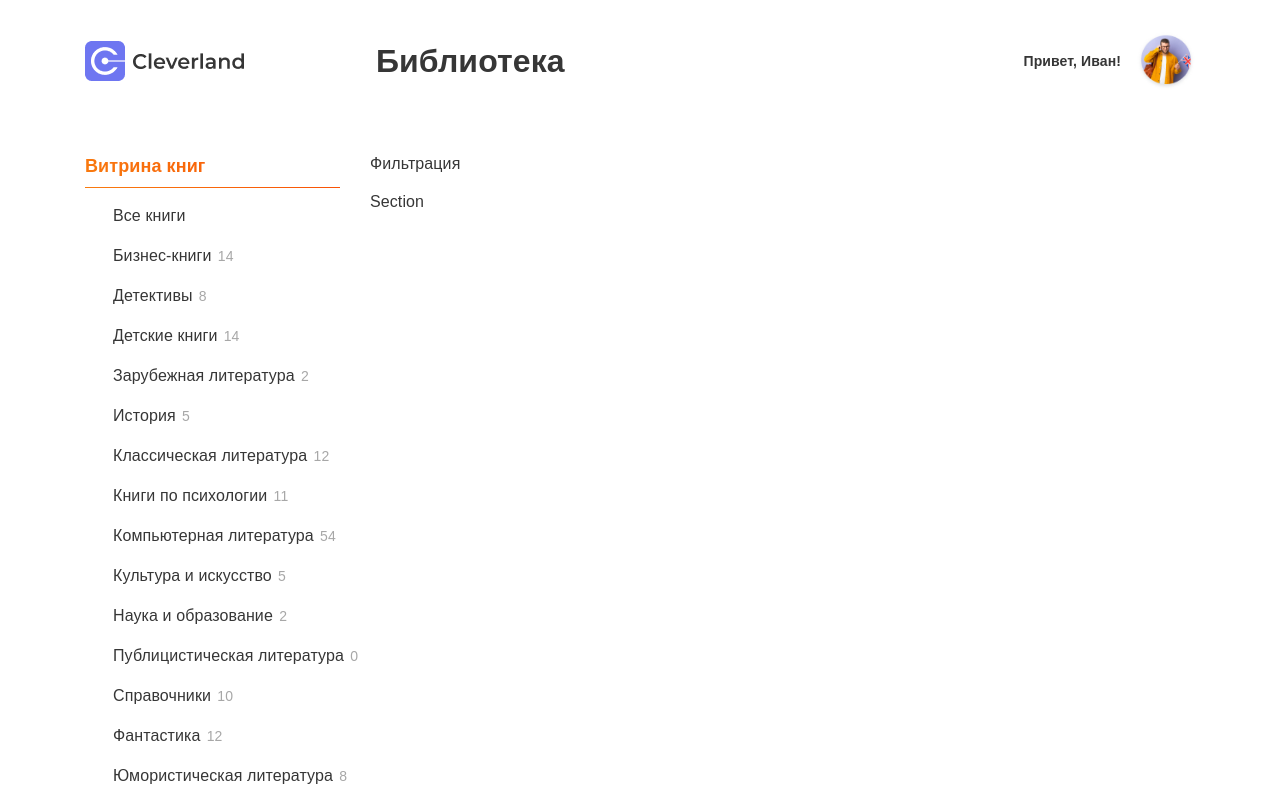
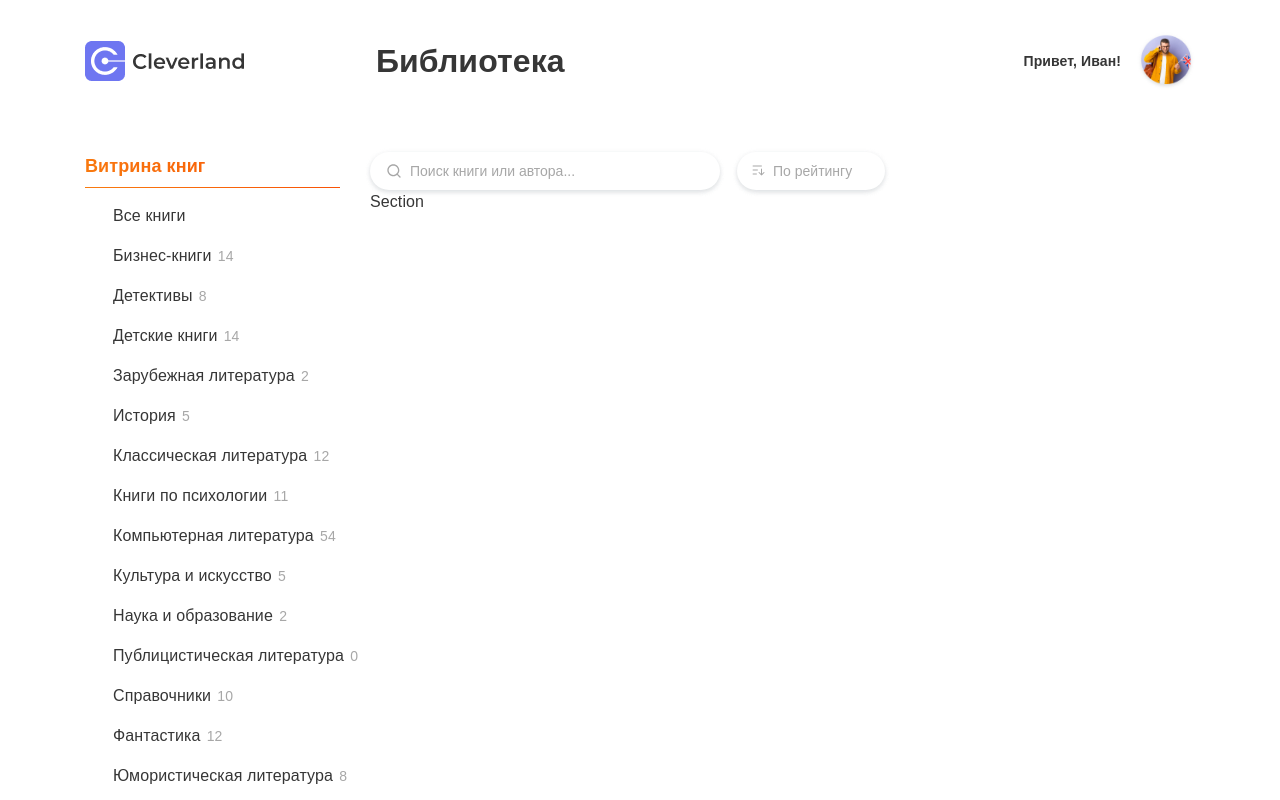
Before and after one commit to skif-cezar/sprint1-skif-cezar, a React (Create React App) app: page / in a window 1280 px wide. Shown: the top 800 px of the page. Built offline with nearby package versions, Linux system fonts and the light colour scheme.

Commit message:
feat: add search/add filter button

```diff
--- a/src/app/MenuList.json
+++ b/src/app/MenuList.json
@@ -1,76 +1,91 @@
 [
    {
       "id": 1,
-      "title": "Все книги"
+      "title": "Все книги",
+      "url": "all"
    },
    {
       "id": 2,
       "title": "Бизнес-книги",
-      "amount": 14
+      "amount": 14,
+      "url": "business"
    },
    {
       "id": 3,
       "title": "Детективы",
-      "amount": 8
+      "amount": 8,
+      "url": "detectives"
    },
    {
       "id": 4,
       "title": "Детские книги",
-      "amount": 14
+      "amount": 14,
+      "url": "children"
    },
    {
       "id": 5,
       "title": "Зарубежная литература",
-      "amount": 2
+      "amount": 2,
+      "url": "foreign"
    },
    {
       "id": 6,
       "title": "История",
-      "amount": 5
+      "amount": 5,
+      "url": "history"
    },
    {
       "id": 7,
       "title": "Классическая литература",
-      "amount": 12
+      "amount": 12,
+      "url": "classical"
    },
    {
       "id": 8,
       "title": "Книги по психологии",
-      "amount": 11
+      "amount": 11,
+      "url": "psychology"
    },
    {
       "id": 9,
       "title": "Компьютерная литература",
-      "amount": 54
+      "amount": 54,
+      "url": "computer"
    },
    {
       "id": 10,
       "title": "Культура и искусство",
-      "amount": 5
+      "amount": 5,
+      "url": "art"
    },
    {
       "id": 11,
       "title": "Наука и образование",
-      "amount": 2
+      "amount": 2,
+      "url": "science"
    },
    {
       "id": 12,
       "title": "Публицистическая литература",
-      "amount": 0
+      "amount": 0,
+      "url": "journalistic"
    },
    {
       "id": 13,
       "title": "Справочники",
-      "amount": 10
+      "amount": 10,
+      "url": "directory"
    },
    {
       "id": 14,
       "title": "Фантастика",
-      "amount": 12
+      "amount": 12,
+      "url": "fantasy"
    },
    {
       "id": 15,
       "title": "Юмористическая литература",
-      "amount": 8
+      "amount": 8,
+      "url": "humorous"
    }
 ]
--- /dev/null
+++ b/src/app/components/filter/FilterButton.module.scss
@@ -0,0 +1,24 @@
+.button {
+  width: 148px;
+  height: 38px;
+  margin-left: 17px;
+  background: #ffffff;
+  box-shadow: 0px 2px 4px rgba(191, 196, 201, 0.2), 0px 3px 4px rgba(191, 196, 201, 0.18),
+    0px 1px 5px rgba(191, 196, 201, 0.24);
+  border-radius: 30px;
+  font-weight: 400;
+  font-size: 0.875rem;
+  line-height: 1.125rem;
+  font-weight: 400;
+  color: #a7a7a7;
+  border: none;
+  text-align: left;
+  cursor: pointer;
+}
+.button::before {
+  content: url('../../../resources/icon-sort-ascending.svg');
+  width: 16зpx;
+  height: 16px;
+  margin-left: 15px;
+  padding-right: 8px;
+}
--- /dev/null
+++ b/src/app/components/filter/FilterButton.tsx
@@ -0,0 +1,17 @@
+import React from 'react';
+import clsx from 'clsx';
+
+import styles from 'src/app/components/filter/FilterButton.module.scss';
+
+/**
+ * Filter button component
+ */
+export const FilterButton: React.FC = () => {
+  const BUTTON_STYLES = clsx(styles.button);
+
+  return (
+    <button className={BUTTON_STYLES} type='submit'>
+      По рейтингу
+    </button>
+  );
+};
--- a/src/app/components/menu/Menu.tsx
+++ b/src/app/components/menu/Menu.tsx
@@ -6,6 +6,16 @@ import { TERMS_PAGE_URL } from 'src/app/logic/pages/terms/Terms';
 import MenuListDTO from 'src/app/MenuList.json';
 
 import styles from 'src/app/components/menu/Menu.module.scss';
+
+/**
+ * Interface data
+ */
+interface MenuListInterface {
+  id: number;
+  title: string;
+  amount?: number;
+  url: string;
+}
 
 /**
  * Menu component
@@ -29,9 +39,9 @@ export const Menu: React.FC = () => {
         </li>
         <ul className={SUB_LIST_STYLES}>
           {MenuListDTO &&
-            MenuListDTO.map((list) => (
+            MenuListDTO.map((list: MenuListInterface) => (
               <li key={list.id} className={SUB_ITEM_STYLES}>
-                <NavLink to='/' className={SUB_LINK_STYLES}>
+                <NavLink to={`/books/${list.url}`} className={SUB_LINK_STYLES}>
                   <span>{list.title}</span>&nbsp;<small>{list.amount}</small>
                 </NavLink>
               </li>
--- a/src/app/components/navigation/Navigation.module.scss
+++ b/src/app/components/navigation/Navigation.module.scss
@@ -1,4 +1,6 @@
 .navigation {
   margin-top: 62px;
   grid-area: navigation;
+  display: flex;
+  flex-direction: row;
 }
--- a/src/app/components/navigation/Navigation.tsx
+++ b/src/app/components/navigation/Navigation.tsx
@@ -1,5 +1,7 @@
 import React from 'react';
 import clsx from 'clsx';
+import { FilterButton } from 'src/app/components/filter/FilterButton';
+import { Search } from 'src/app/components/search/Search';
 
 import styles from 'src/app/components/navigation/Navigation.module.scss';
 
@@ -9,5 +11,10 @@ import styles from 'src/app/components/navigation/Navigation.module.scss';
 export const Navigation: React.FC = () => {
   const NAVIGATION_STYLES = clsx(styles.navigation);
 
-  return <div className={NAVIGATION_STYLES}>Фильтрация</div>;
+  return (
+    <div className={NAVIGATION_STYLES}>
+      <Search />
+      <FilterButton />
+    </div>
+  );
 };
--- /dev/null
+++ b/src/app/components/search/Search.module.scss
@@ -0,0 +1,36 @@
+.search {
+  position: relative;
+  width: 350px;
+}
+
+.search_input {
+  width: 100%;
+  height: 38px;
+  padding: 10px 0px 10px 40px;
+  background: #ffffff;
+  box-shadow: 0px 2px 4px rgba(191, 196, 201, 0.2), 0px 3px 4px rgba(191, 196, 201, 0.18),
+    0px 1px 5px rgba(191, 196, 201, 0.24);
+  border-radius: 599px;
+  font-weight: 400;
+  font-size: 0.875rem;
+  line-height: 1.125rem;
+  border: none;
+}
+
+.search_input::placeholder {
+  color: #a7a7a7;
+}
+
+.search_button {
+  top: 11px;
+  left: 16px;
+  position: absolute;
+  text-indent: -999px;
+  overflow: hidden;
+  width: 16px;
+  height: 16px;
+  border: 1px solid transparent;
+  border-radius: inherit;
+  background: transparent url('../../../resources/icon-action.svg') no-repeat center;
+  cursor: pointer;
+}
--- /dev/null
+++ b/src/app/components/search/Search.tsx
@@ -0,0 +1,22 @@
+import React from 'react';
+import clsx from 'clsx';
+
+import styles from 'src/app/components/search/Search.module.scss';
+
+/**
+ * Search component
+ */
+export const Search: React.FC = () => {
+  const SEARCH_STYLES = clsx(styles.search);
+  const SEARCH_INPUT_STYLES = clsx(styles.search_input);
+  const SEARCH_BUTTON_STYLES = clsx(styles.search_button);
+
+  return (
+    <form className={SEARCH_STYLES}>
+      <input className={SEARCH_INPUT_STYLES} type='text' placeholder='Поиск книги или автора...' />
+      <button className={SEARCH_BUTTON_STYLES} type='submit'>
+        search
+      </button>
+    </form>
+  );
+};
```
Also changed, not shown: src/resources/icon-action.svg (added), src/resources/icon-sort-ascending.svg (added).
